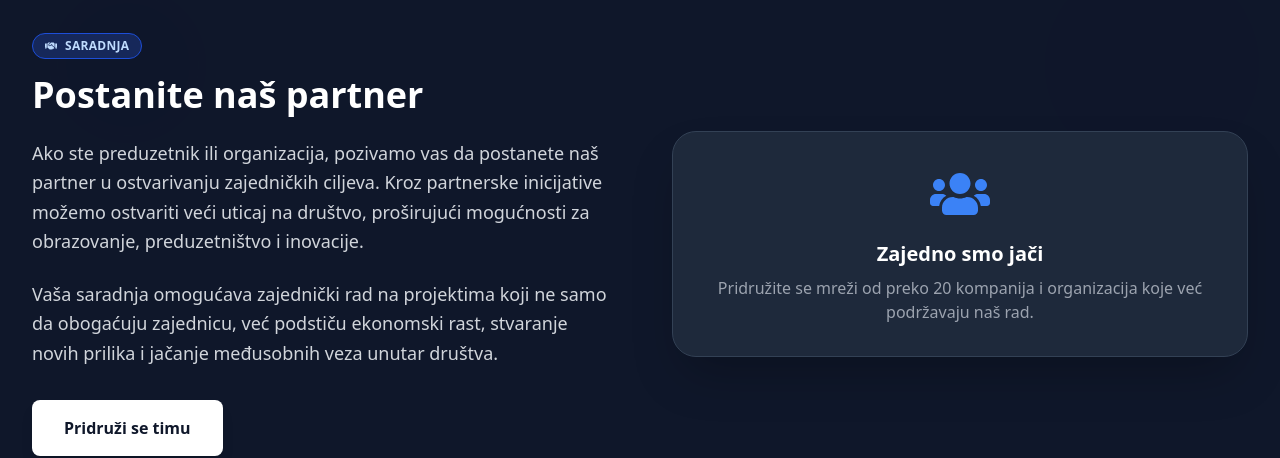
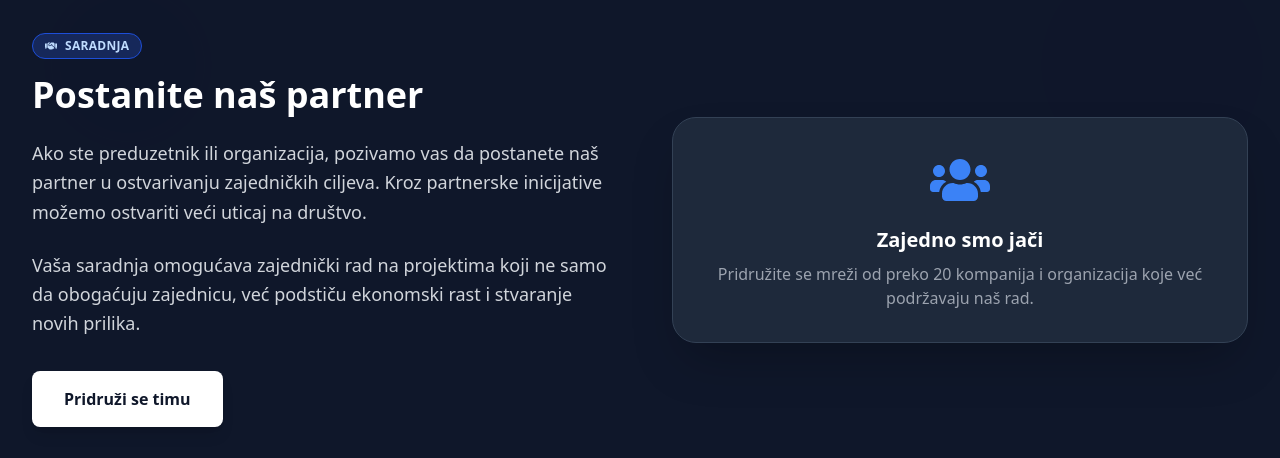
Before and after one commit to eskalonjic2/fondacija-sajt, a Next.js app: page / in a window 1280 px wide. Shown: the part 1880-2338 px from the top of the page. Built offline with nearby package versions, Linux system fonts and the light colour scheme; no server answers; the database is empty.

Commit message:
Verzija 2.8

```diff
--- /dev/null
+++ b/app/components/RevealSection.tsx
@@ -0,0 +1,45 @@
+"use client";
+
+import { useEffect, useRef, useState } from "react";
+
+export default function RevealSection({ children }: { children: React.ReactNode }) {
+  const [isVisible, setIsVisible] = useState(false);
+  const ref = useRef<HTMLDivElement>(null);
+
+  useEffect(() => {
+    const observer = new IntersectionObserver(
+      ([entry]) => {
+        // Kad element postane vidljiv (čak i 15%), pokreni animaciju
+        if (entry.isIntersecting) {
+          setIsVisible(true);
+          observer.unobserve(entry.target); // Prekini posmatranje nakon što se pojavi (da ne treperi)
+        }
+      },
+      {
+        threshold: 0.15, // 15% elementa mora biti vidljivo
+        rootMargin: "0px 0px -50px 0px" // Malo pomjeri liniju okidanja
+      }
+    );
+
+    if (ref.current) {
+      observer.observe(ref.current);
+    }
+
+    return () => {
+      if (ref.current) observer.unobserve(ref.current);
+    };
+  }, []);
+
+  return (
+    <div
+      ref={ref}
+      className={`transform transition-all duration-1000 ease-out ${
+        isVisible
+          ? "opacity-100 translate-y-0 filter blur-0"
+          : "opacity-0 translate-y-20 filter blur-sm"
+      }`}
+    >
+      {children}
+    </div>
+  );
+}
--- a/app/page.tsx
+++ b/app/page.tsx
@@ -1,16 +1,16 @@
 import Link from "next/link";
-import { supabase } from "@/lib/supabaseClient"; // Koristimo tvoj postojeći klijent
+import { supabase } from "@/lib/supabaseClient";
 import { FaArrowRight, FaHandHoldingHeart, FaRegNewspaper, FaUsers, FaHandshake } from "react-icons/fa";
-import StatsSection from "./components/StatsSection";
-// ILI ako ti ne radi @/ probaj: import StatsSection from "../components/StatsSection";
+import StatsSection from "./components/StatsSection"; // Prilagodi putanju ako treba
+import RevealSection from "./components/RevealSection"; // <--- NOVI IMPORT
 
 // Funkcija za dobijanje 3 poslednje novosti
 async function getLatestNews() {
   const { data: posts, error } = await supabase
-    .from("posts") // <--- OVDJE SMO PROMIJENILI IZ "blog" U "posts"
+    .from("posts")
     .select("*")
-    .order("created_at", { ascending: false }) // Najnovije prve
-    .limit(3); // Samo 3 komada
+    .order("created_at", { ascending: false })
+    .limit(3);
 
   if (error) {
     console.error("Greška pri učitavanju novosti:", error);
@@ -21,16 +21,15 @@ async function getLatestNews() {
 }
 
 export default async function Home() {
-  // Povlačimo podatke
   const novosti = await getLatestNews();
 
   return (
     <main className="min-h-screen bg-white text-gray-800 font-sans">
 
     {/* 1. HERO SEKCIJA - SLIDESHOW */}
+    {/* Hero NE stavljamo u RevealSection jer želimo da se vidi odmah čim se sajt učita */}
       <section className="relative h-[600px] lg:h-[800px] flex items-center overflow-hidden">
 
-        {/* CSS ANIMAJCIJA ZA SLAJDER (Unutar style taga radi jednostavnosti) */}
         <style dangerouslySetInnerHTML={{__html: `
           @keyframes fadeZoom {
             0% { opacity: 0; transform: scale(1.1); }
@@ -52,37 +51,26 @@ export default async function Home() {
           .delay-3 { animation-delay: 10s; }
         `}} />
 
-        {/* POZADINSKE SLIKE (3 slike koje se mijenjaju) */}
         <div className="absolute inset-0 z-0">
-          {/* Slika 1 */}
           <div className="slide-bg delay-1" style={{ backgroundImage: "url('https://images.unsplash.com/photo-1488521787991-ed7bbaae773c?q=80&w=2070&auto=format&fit=crop')" }}></div>
-          {/* Slika 2 */}
           <div className="slide-bg delay-2" style={{ backgroundImage: "url('https://images.unsplash.com/photo-1593113598332-cd288d649433?q=80&w=2070&auto=format&fit=crop')" }}></div>
-          {/* Slika 3 */}
           <div className="slide-bg delay-3" style={{ backgroundImage: "url('https://images.unsplash.com/photo-1559027615-cd4628902d4a?q=80&w=2074&auto=format&fit=crop')" }}></div>
         </div>
 
-        {/* OVERLAY (Sjena/Odsjaj sa lijeve strane da se tekst vidi) */}
         <div className="absolute inset-0 bg-gradient-to-r from-slate-900 via-slate-900/60 to-transparent z-10"></div>
 
-        {/* SADRŽAJ (Tekst preko slika) */}
         <div className="relative z-20 mx-auto max-w-7xl px-4 sm:px-6 lg:px-8 w-full">
             <div className="max-w-2xl">
-
-              {/* Naslov */}
               <h1 className="flex flex-col text-6xl md:text-8xl font-black tracking-tight leading-none mb-6 drop-shadow-lg">
                 <span className="text-white">FONDACIJA</span>
                 <span className="text-blue-500">DULJEVIĆ</span>
               </h1>
 
-              {/* Opis */}
               <p className="text-lg md:text-xl text-gray-200 mb-8 leading-relaxed font-light border-l-4 border-blue-500 pl-6 bg-black/20 backdrop-blur-sm py-2 rounded-r-lg">
                 Pružamo ruku onima kojima je najpotrebnija. Kroz stipendije, humanitarnu pomoć i edukaciju gradimo društvo jednakih šansi. Vaša podrška je temelj nečije bolje budućnosti.
               </p>
 
-              {/* Dugmad */}
               <div className="flex flex-col sm:flex-row gap-4">
-
                 <Link
                   href="/onama"
                   className="inline-flex justify-center items-center px-8 py-4 text-base font-bold text-white border-2 border-white rounded-full hover:bg-white hover:text-slate-900 transition duration-300"
@@ -90,20 +78,21 @@ export default async function Home() {
                   Upoznaj nas <FaArrowRight className="ml-2" />
                 </Link>
               </div>
-
             </div>
         </div>
       </section>
 
-    {/* 2. STATISTIKA (Animirana) */}
+    {/* 2. STATISTIKA */}
+      <RevealSection>
         <StatsSection />
+      </RevealSection>
 
-   {/* 3. NAŠ TIM (Ljudi iza misije) */}
+   {/* 3. NAŠ TIM */}
+      <RevealSection>
         <section className="py-24 bg-white overflow-hidden">
           <div className="mx-auto max-w-7xl px-6 lg:px-8">
             <div className="lg:grid lg:grid-cols-2 lg:gap-16 items-center">
 
-            {/* TEKSTUALNI DIO */}
               <div className="mb-12 lg:mb-0">
                 <div className="inline-flex items-center px-3 py-1 rounded-full bg-blue-50 text-blue-800 text-xs font-bold uppercase tracking-wide mb-6">
                   <FaUsers className="mr-2" /> Naša snaga
@@ -112,7 +101,6 @@ export default async function Home() {
                   Ljudi koji pokreću promjene.
                 </h2>
                 <p className="text-lg text-slate-600 mb-6 leading-relaxed">
-
                   Naš tim čine posvećeni profesionalci, stručnjaci iz raznih oblasti i neumorni volonteri ujedinjeni istom vizijom.
                 </p>
                 <p className="text-lg text-slate-600 mb-8 leading-relaxed">
@@ -127,33 +115,19 @@ export default async function Home() {
                 </Link>
               </div>
 
-            {/* VIZUELNI DIO (Kolaž slika) */}
               <div className="relative">
-              {/* Dekorativna pozadina */}
                 <div className="absolute -top-4 -right-4 w-72 h-72 bg-[#be1e2d]/10 rounded-full blur-3xl"></div>
-
                 <div className="grid grid-cols-2 gap-4 relative z-10">
-                {/* Slika 1 (Placeholder) */}
                   <div className="bg-slate-100 rounded-2xl h-48 lg:h-56 w-full flex items-center justify-center overflow-hidden shadow-sm border border-slate-200 mt-8">
-                   {/* <img src="/tim1.jpg" alt="Član tima" className="w-full h-full object-cover" /> */}
                      <FaUsers className="text-slate-300 text-4xl" />
                   </div>
-
-                {/* Slika 2 (Placeholder) */}
                   <div className="bg-slate-100 rounded-2xl h-48 lg:h-56 w-full flex items-center justify-center overflow-hidden shadow-sm border border-slate-200">
-                   {/* <img src="/tim2.jpg" alt="Član tima" className="w-full h-full object-cover" /> */}
                      <FaUsers className="text-slate-300 text-4xl" />
                   </div>
-
-                {/* Slika 3 (Placeholder) */}
                   <div className="bg-slate-100 rounded-2xl h-48 lg:h-56 w-full flex items-center justify-center overflow-hidden shadow-sm border border-slate-200 mt-4 lg:mt-0">
-                   {/* <img src="/tim3.jpg" alt="Član tima" className="w-full h-full object-cover" /> */}
                      <FaUsers className="text-slate-300 text-4xl" />
                   </div>
-
-                {/* Slika 4 (Placeholder) */}
                   <div className="bg-slate-100 rounded-2xl h-48 lg:h-56 w-full flex items-center justify-center overflow-hidden shadow-sm border border-slate-200 -mt-8">
-                   {/* <img src="/tim4.jpg" alt="Član tima" className="w-full h-full object-cover" /> */}
                      <FaUsers className="text-slate-300 text-4xl" />
                   </div>
                 </div>
@@ -162,8 +136,10 @@ export default async function Home() {
             </div>
           </div>
         </section>
+      </RevealSection>
 
       {/* 4. PARTNERI */}
+      <RevealSection>
         <section className="py-24 bg-slate-900 text-white relative overflow-hidden">
           <div className="absolute top-0 left-0 w-64 h-64 bg-blue-600 rounded-full mix-blend-multiply filter blur-3xl opacity-10"></div>
           <div className="absolute top-0 right-0 w-64 h-64 bg-purple-600 rounded-full mix-blend-multiply filter blur-3xl opacity-10"></div>
@@ -177,12 +153,11 @@ export default async function Home() {
                 <h2 className="text-3xl md:text-4xl font-bold mb-6 text-white">Postanite naš partner</h2>
                 <p className="text-gray-300 text-lg leading-relaxed mb-6">
                   Ako ste preduzetnik ili organizacija, pozivamo vas da postanete naš partner u ostvarivanju zajedničkih ciljeva.
-                Kroz partnerske inicijative možemo ostvariti veći uticaj na društvo, proširujući mogućnosti za obrazovanje,
-                preduzetništvo i inovacije.
+                  Kroz partnerske inicijative možemo ostvariti veći uticaj na društvo.
                 </p>
                 <p className="text-gray-300 text-lg leading-relaxed mb-8">
                   Vaša saradnja omogućava zajednički rad na projektima koji ne samo da obogaćuju zajednicu, već podstiču
-                ekonomski rast, stvaranje novih prilika i jačanje međusobnih veza unutar društva.
+                  ekonomski rast i stvaranje novih prilika.
                 </p>
 
                 <Link href="/kontakt" className="inline-block bg-white text-slate-900 font-bold py-4 px-8 rounded-lg hover:bg-blue-50 transition transform hover:-translate-y-1 shadow-lg">
@@ -198,8 +173,10 @@ export default async function Home() {
             </div>
           </div>
         </section>
+      </RevealSection>
 
       {/* 5. POSLEDNJE 3 NOVOSTI IZ BAZE */}
+      <RevealSection>
         <section className="py-24 bg-gray-50">
           <div className="mx-auto max-w-7xl px-6 lg:px-8">
             <div className="flex justify-between items-end mb-12">
@@ -245,7 +222,6 @@ export default async function Home() {
                         {post.title}
                       </h3>
                       <p className="text-gray-600 text-sm line-clamp-3 mb-4 flex-grow">
-                      {/* Prikazujemo samo kratki isječak teksta */}
                         {post.content ? post.content.substring(0, 100) + "..." : post.excerpt}
                       </p>
                       <Link href={`/blog/${post.slug || post.id}`} className="text-sm font-bold text-[#be1e2d] hover:underline mt-auto">
@@ -268,15 +244,15 @@ export default async function Home() {
             </div>
           </div>
         </section>
+      </RevealSection>
 
-     {/* 6. DVA NAČINA ZA POMOĆ (2 u 1 Sekcija - Zaobljeni Dizajn) */}
+     {/* 6. DVA NAČINA ZA POMOĆ */}
+      <RevealSection>
         <section className="relative w-full py-12 lg:py-24 bg-white">
           <div className="mx-auto max-w-7xl px-4 sm:px-6 lg:px-8">
-
-          {/* OVDJE JE PROMJENA: Dodali smo zaobljene ivice (rounded-3xl) i overflow-hidden */}
             <div className="grid md:grid-cols-2 rounded-[2.5rem] overflow-hidden shadow-2xl">
 
-            {/* LIJEVA STRANA: VOLONTIRANJE (Plava) */}
+              {/* LIJEVA STRANA */}
               <div className="relative bg-slate-900 text-white p-10 lg:p-20 flex flex-col justify-center overflow-hidden">
                 <div className="absolute top-0 left-0 w-64 h-64 bg-blue-600 rounded-full mix-blend-overlay filter blur-3xl opacity-20"></div>
 
@@ -292,11 +268,11 @@ export default async function Home() {
                   <div className="space-y-6 text-gray-300 text-lg mb-10">
                     <p>
                       <strong className="text-white block mb-1">Pridružite se:</strong>
-                    Postanite volonter i aktivno učestvujte u našim projektima, pružajući neprocenjiv doprinos.
+                      Postanite volonter i aktivno učestvujte u našim projektima.
                     </p>
                     <p>
                       <strong className="text-white block mb-1">Podržite nas:</strong>
-                    Učestvujte u radionicama i događajima koji omogućavaju povezivanje i sticanje novih vještina.
+                      Učestvujte u radionicama i događajima koji omogućavaju povezivanje.
                     </p>
                   </div>
 
@@ -309,7 +285,7 @@ export default async function Home() {
                 </div>
               </div>
 
-            {/* DESNA STRANA: DONACIJE (Crvena) */}
+              {/* DESNA STRANA */}
               <div className="relative bg-[#be1e2d] text-white p-10 lg:p-20 flex flex-col justify-center overflow-hidden">
                 <div className="absolute bottom-0 right-0 w-80 h-80 bg-red-900 rounded-full mix-blend-multiply filter blur-3xl opacity-30"></div>
 
@@ -323,8 +299,7 @@ export default async function Home() {
                   </h2>
 
                   <p className="text-red-100 text-lg mb-10 leading-relaxed">
-                  Vaša donacija omogućava Fondaciji da unaprijedi realizaciju svojih misija,
-                  stvarajući dugoročne promjene. Svaka marka ide direktno onima kojima je najpotrebnija.
+                    Vaša donacija omogućava Fondaciji da unaprijedi realizaciju svojih misija. Svaka marka ide direktno onima kojima je najpotrebnija.
                   </p>
 
                   <Link
@@ -339,6 +314,7 @@ export default async function Home() {
             </div>
           </div>
         </section>
+      </RevealSection>
 
     </main>
   );
```
Also changed, not shown: app/onama/page.tsx (+10 -0 lines). Lines whose indentation alone changed are shown as unchanged.
